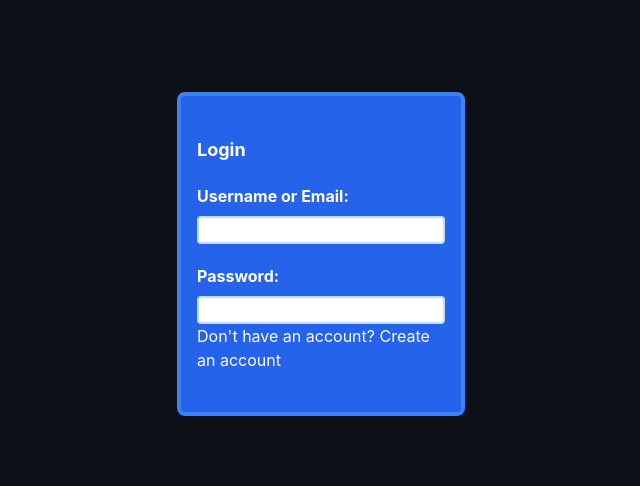
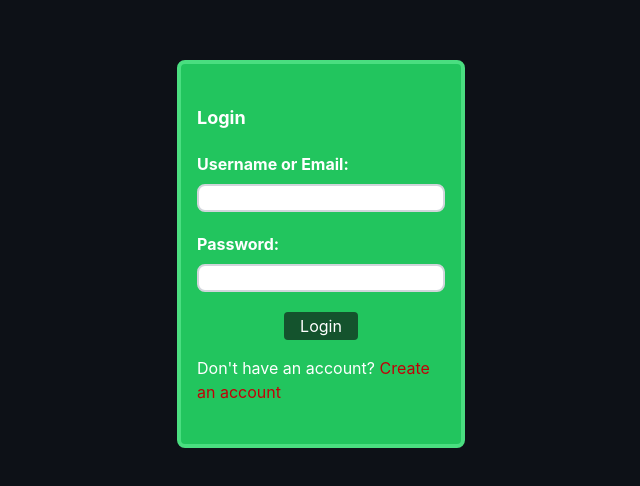
Before and after one commit to Hassan767275/github-repo-explorer, a React (Vite) app in the folder client/: page /login in a window 1280 px wide. Shown: the part 146-632 px from the top of the page, without its empty margins (319-959 px from the left). Built offline with nearby package versions, Linux system fonts and the light colour scheme.

Commit message:
finished the login screen

```diff
--- a/client/src/components/Login.tsx
+++ b/client/src/components/Login.tsx
@@ -3,13 +3,17 @@ import { Link } from "react-router-dom"
 export default function Login() {
     return (
         <div className="flex justify-center items-center min-h-screen">
-            <div className="bg-[#2563EB] border-4 border-[#3B82F6]  rounded-lg w-72 text-[#FFFFFF] px-4 py-10">
+            <div className="bg-[#22C55E] border-4 border-[#4ADE80]  rounded-lg w-72 text-[#FFFFFF] px-4 py-10">
                 <h1 className=" font-bold text-lg">Login</h1>
                 <h1 className="font-bold mt-5">Username or Email:</h1>
-                <input className="bg-[#FFFFFF] border-2 border-[#BFDBFE] rounded w-full mt-2"></input>
+                <input className="bg-[#FFFFFF] border-2 border-[#D1D5DB] rounded-lg w-full mt-2" name="username"></input>
                 <h1 className="font-bold mt-5">Password:</h1>
-                <input className="bg-[#FFFFFF] border-2 border-[#BFDBFE] rounded w-full mt-2"></input>
-                <p>Don't have an account? <Link to="/register">Create an account</Link></p>
+                <input className="bg-[#FFFFFF] border-2 border-[#D1D5DB] rounded-lg w-full mt-2" name="password"></input>
+                <div className="flex justify-center mt-5">
+                    <button className="bg-[#14532D] hover:bg-[#166534] rounded px-4 py-0.5">Login</button>
+                </div>
+
+                <p className="mt-4">Don't have an account? <Link className="text-red-700" to="/register">Create an account</Link></p>
             </div>
         </div>
     )
```
